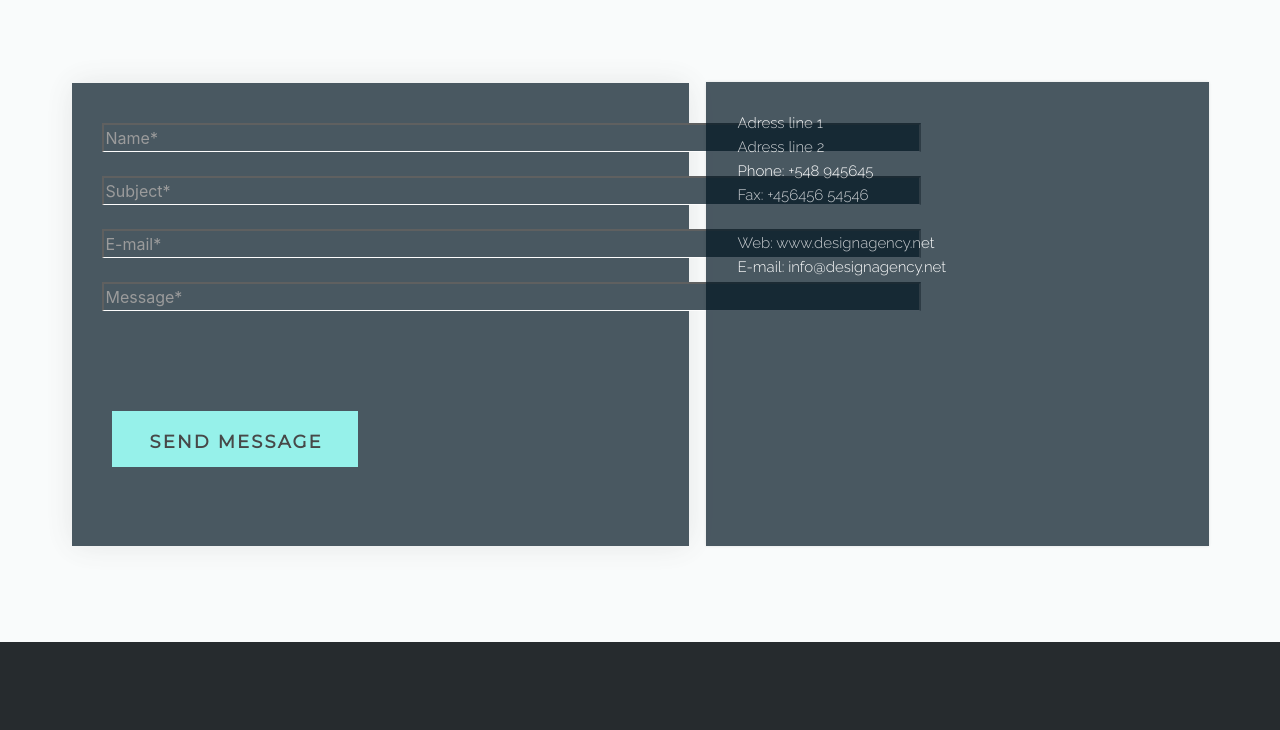
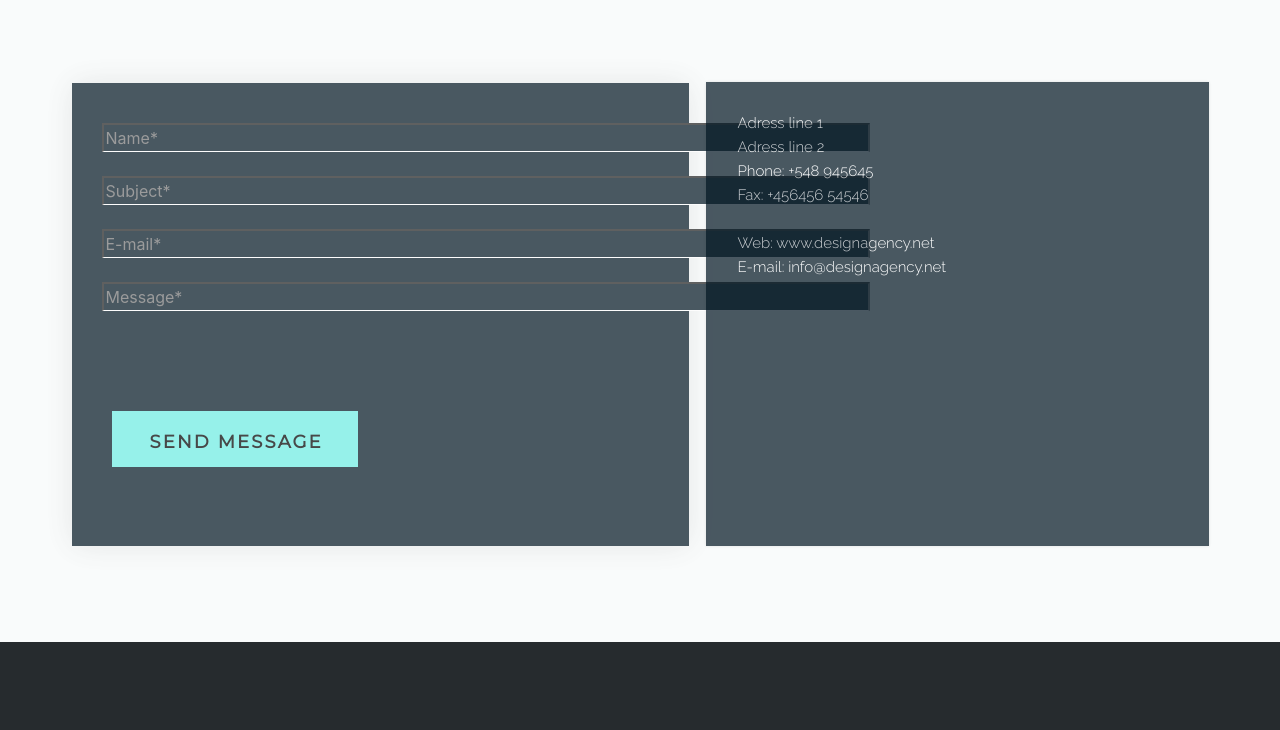
Before and after one commit to RLobodenko/projects, a plain HTML site: page index.html in a window 1280 px wide. Shown: the part 4480-5210 px from the top of the page. Drawn offline with nearby package versions, Linux system fonts and the light colour scheme.

Commit message:
Update index.html

```diff
--- a/index.html
+++ b/index.html
@@ -119,10 +119,10 @@ The preceding aircraft in approach correct sight.</div>
 <td>
 <div class="block_1">
 <form>
-<input class="input_2" id="Name" name="Name" placeholder="Name*" type="text" size="75"/><br /><br />
-<input class="input_2" id="Subject" name="Subject" placeholder="Subject*" type="text" size="75" /><br /><br />
-<input class="input_2" id="email" name="email" placeholder="E-mail*" type="text" size="75"/><br /><br />
-<input class="input_2" id="Message" name="Message" placeholder="Message*" type="text" size="75"/><br />
+<input class="input_2" id="Name" name="Name" placeholder="Name*" type="text" size="70"/><br /><br />
+<input class="input_2" id="Subject" name="Subject" placeholder="Subject*" type="text" size="70" /><br /><br />
+<input class="input_2" id="email" name="email" placeholder="E-mail*" type="text" size="70"/><br /><br />
+<input class="input_2" id="Message" name="Message" placeholder="Message*" type="text" size="70"/><br />
 
 </form>
 
```
